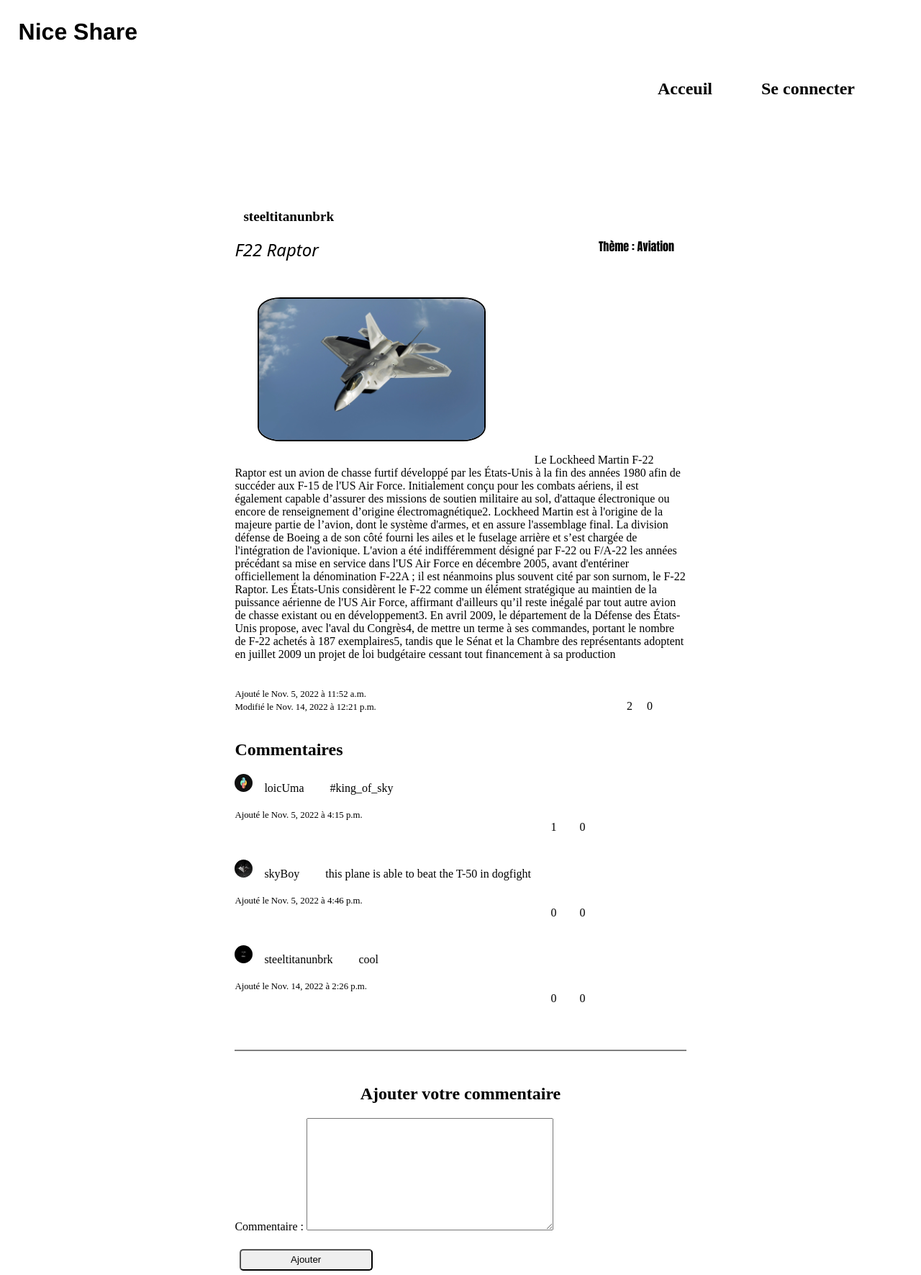
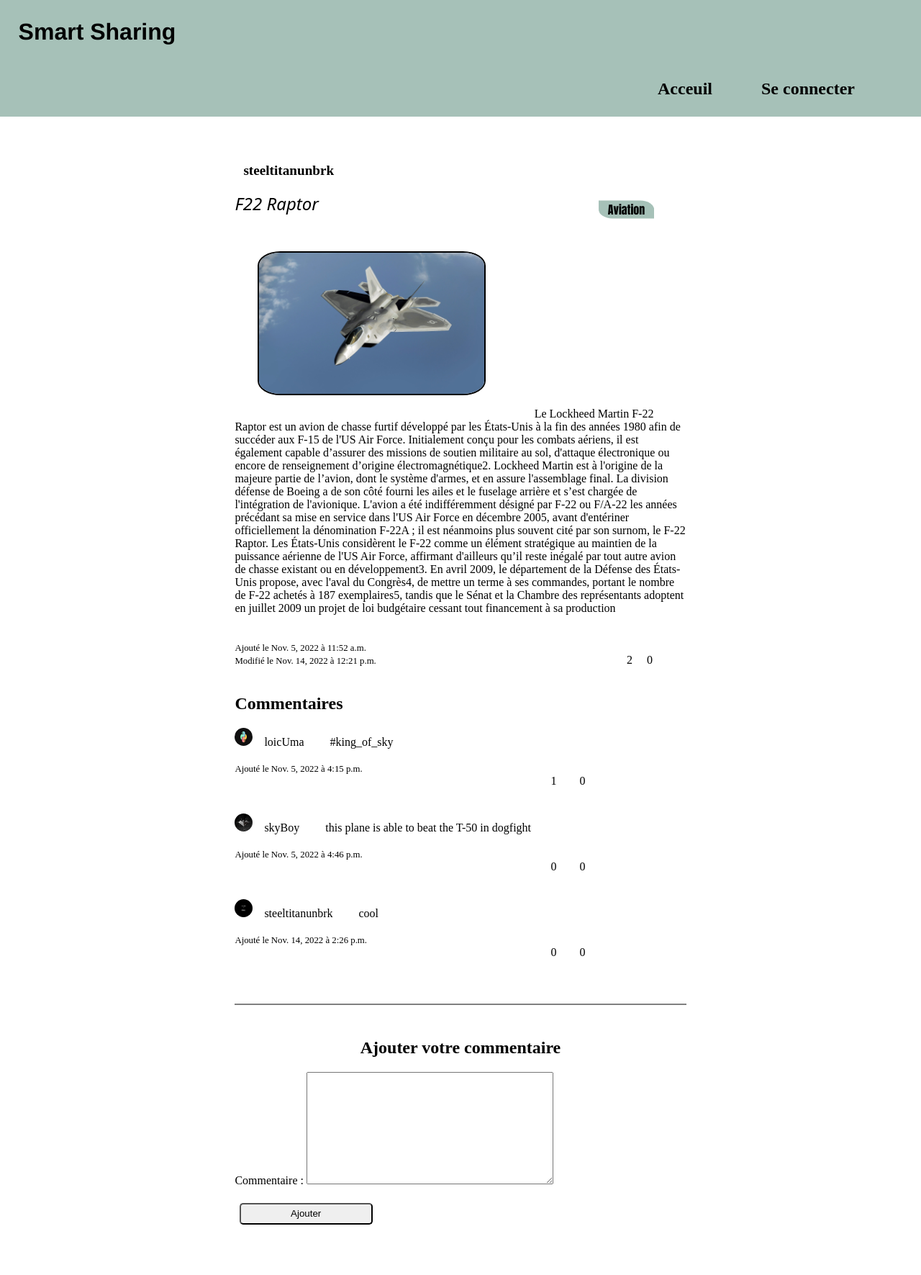
Before and after one commit to SteelTitan18/smart_blog, a Django app: page /Home/1/ in a window 1280 px wide. Shown: the whole page at 72% size. Run offline with Django 4.2, Linux system fonts and the light colour scheme; data comes from the database, SQL or seed files in the repository; both versions use the stored data as it was after the commit; data that the repository does not hold is empty.

Commit message:
thèmes + menu utilisateur accessible partout

```diff
--- a/posts/static/posts/styles.css
+++ b/posts/static/posts/styles.css
@@ -2,6 +2,7 @@ main
 {
  margin-left: 15%;
  margin-right: 15%;
+ margin-bottom: 5%;
 }
 
 #title
@@ -71,6 +72,11 @@ a
     position: absolute;
     left:65%;
     font-family: Impact, Haettenschweiler, 'Arial Narrow Bold', sans-serif;
+    background-color: #a6c1b8;
+    /*width:100px; height:60px;*/
+    clip-path:inset(25% 0 25% 0 round 0 25% 0 25%);
+    text-align: center;
+    padding: 1%;
 }
 
 .posts
@@ -243,7 +249,8 @@ input[type="submit"]
 
 header
 {
-    margin-bottom: 10%;
+    margin-bottom: 5%;
+    background-color: #a6c1b8;
 }
 
 body
@@ -300,6 +307,31 @@ body
     font-weight: bolder;
 }
 
+.post-add
+{
+    margin-top: 5%;
+    margin-bottom: 5%;
+    padding-top: 2%;
+    padding-bottom: 2%;
+    padding-left: 2%;
+    padding-right: 2%;
+    background-color: #a6c1b8;
+    border-radius: 10%;
+    display: inline-block;
+    position: relative;
+    left: 35%;
+}
+
+/*#banner #menu a {
+    text-align: center;
+    background: #333;
+    color: #fafafa !important;
+    margin: 3px 0;
+    padding: 3px 18px 3px 6px;
+    display: block;
+    position: relative;
+}*/
+
 /*.vertical-line
 {
     border-left: 2px solid #000;
--- a/posts/templates/posts/model.html
+++ b/posts/templates/posts/model.html
@@ -4,7 +4,7 @@
 <html lang="">
   <head>
     <meta charset="utf-8">
-    <title>Nice Share</title>
+    <title>Smart Sharing</title>
     <link rel="stylesheet" href="{% static 'posts/styles.css' %}" />
     <link href="{% static 'fontawesomefree/css/fontawesome.css' %}" rel="stylesheet" type="text/css"/>
     <link href="{% static 'fontawesomefree/css/brands.css' %}" rel="stylesheet" type="text/css"/>
@@ -13,7 +13,7 @@
 
   <body>
     <header>
-      <h1  id="title">Nice Share</h1>
+      <h1  id="title">Smart Sharing</h1>
       <nav>
         <a href="{% url 'home' %}" style="font-weight: bold; text-align: left; font-size: x-large;"><i class="fa-solid fa-house"></i>&nbsp&nbsp&nbspAcceuil</a>
         &nbsp&nbsp&nbsp&nbsp&nbsp&nbsp&nbsp&nbsp&nbsp&nbsp&nbsp&nbsp&nbsp
@@ -24,7 +24,7 @@
           {% else %}
             <i class="fa-solid fa-circle-user"></i>
           {% endif %}
-          <span class="username">{{ user }}</span></button>
+          <span class="username">{{user }}</span></button>
             <span class="popuptext" id="myPopup">
               <a href="{% url 'profile' %}"><i class="fa-solid fa-user-pen"></i>&nbsp&nbsp&nbsp Mon profil</a><br/>
               <a href="{% url 'my-posts' %}"><i class="fa-solid fa-newspaper"></i>&nbsp&nbsp&nbsp Mes articles</a><br/>
@@ -39,9 +39,15 @@
 
     <main>
       {% block content%}{% endblock %}
+      <script>
+    // When the user clicks on <div>, open the popup
+        function myFunction() {
+          var popup = document.getElementById("myPopup");
+          popup.classList.toggle("show");
+        }
+      </script>
     </main>
 
-    <footer></footer>
   </body>
 
 </html>
--- a/posts/templates/posts/my_posts.html
+++ b/posts/templates/posts/my_posts.html
@@ -46,7 +46,7 @@
         </a>
     {% endfor %}
   </ul>
-  <a href="{% url 'add-post' %}" style="text-align: center"><h2>Ajouter votre article</h2></a>
+  <a href="{% url 'add-post' %}" style="text-align: center"><h2 class="post-add"><i class="fa-sharp fa-solid fa-plus"></i>&nbsp&nbsp&nbsp&nbspAjouter votre article</h2></a>
 
   <div class="pagination">
     <span class="step-links">
--- a/posts/templates/posts/post_detail.html
+++ b/posts/templates/posts/post_detail.html
@@ -13,11 +13,11 @@
     {% endif %}
     &nbsp&nbsp&nbsp<span class="username">{{ post.user }}</span></span><br/>
     <span class="post-title">{{ post.title }}</span>
-    <span class="theme">Thème : {{ post.theme }}</span></br></br>
+    <span class="theme">{{ post.theme }}</span><br/><br/>
     {% if post.illustration %}
         <img class="image" src="{{ post.illustration.url }}" alt="illustration du post">
     {% endif %}
-    &nbsp&nbsp&nbsp&nbsp&nbsp&nbsp&nbsp&nbsp<span class="post-content">{{ post.content }}</span></br></br>
+    &nbsp&nbsp&nbsp&nbsp&nbsp&nbsp&nbsp&nbsp<span class="post-content">{{ post.content }}</span><br/><br/>
     <span class="info">
         <br/>Ajouté le {{ post.addDate }} à {{ post.addHour }}
         <br />Modifié le {{ post.modifDate }} à {{ post.modifHour }}
@@ -30,16 +30,16 @@
         <a href="{% url 'detail-dislike' post.id %}">
             {{ post.dislike.all|length }}&nbsp<i class="fa-solid fa-thumbs-down"></i>
         </a>
-        </br>
-    </span></br>
+        <br/>
+    </span><br/>
     {% if request.user.is_authenticated %}
         {% if post in my_post %}
-            </br>
+            <br/>
             <span>
                 <h4 style="text-align: center">
                     <a href="{% url 'post-update' post.id %}">Modifier</a>&nbsp&nbsp&nbsp
                     <a href="{% url 'post-delete' post.id %}">Supprimer</a>
-                </h4></br></br>
+                </h4><br/><br/>
             </span>
         {% endif %}
     {% endif %}
@@ -54,19 +54,19 @@
             {% else %}
                 <i class="fa-solid fa-user"></i>
             {% endif %}
-            </i>&nbsp&nbsp&nbsp{{ comment.user }}&nbsp&nbsp&nbsp&nbsp&nbsp&nbsp&nbsp&nbsp
-            {{ comment.content }}</br>
+            &nbsp&nbsp&nbsp{{ comment.user }}&nbsp&nbsp&nbsp&nbsp&nbsp&nbsp&nbsp&nbsp
+            {{ comment.content }}<br/>
             <span class="comment-info">
                 <br/>Ajouté le {{ comment.addDate }} à {{ comment.addHour }}
             </span><br/>
             <span class="action">
                 <a href="{% url 'comment-like' post.id comment.id %}">{{ comment.like.all|length }}&nbsp<i class="fa-solid fa-thumbs-up"></i></a>&nbsp&nbsp&nbsp&nbsp&nbsp&nbsp
                 <a href="{% url 'comment-dislike' post.id comment.id %}">{{ comment.dislike.all|length }}&nbsp<i class="fa-solid fa-thumbs-down">&nbsp&nbsp&nbsp</i></a>
-            </span></br>
-        </span></br></br>
+            </span><br/>
+        </span><br/><br/>
     {% endfor %}
 
-    </br><HR NOSHADE></br>
+    <br/><HR NOSHADE><br/>
     <h2 style="text-align: center">Ajouter votre commentaire</h2>
     <form action="" method="POST">
         {% csrf_token %}
--- a/posts/views.py
+++ b/posts/views.py
@@ -204,7 +204,7 @@ def post_update(request, post_id):
     post = Post.objects.get(id=post_id)
 
     if request.method == 'POST':
-        form = PostForm(request.POST, instance=post)
+        form = PostForm(request.POST, request.FILES, instance=post)
         if form.is_valid():
             form.save()
             return redirect('details', post.id)
```
Also changed, not shown: posts/templates/posts/index.html (+3 -10 lines), db.sqlite3, media/images/illustrations/2022/11/14/black_tgm_dw.jpg (added), media/images/illustrations/2022/11/14/wallhaven-0qw8q5.jpg (added), media/profile/wallhaven-j5mj3w.png (added).
